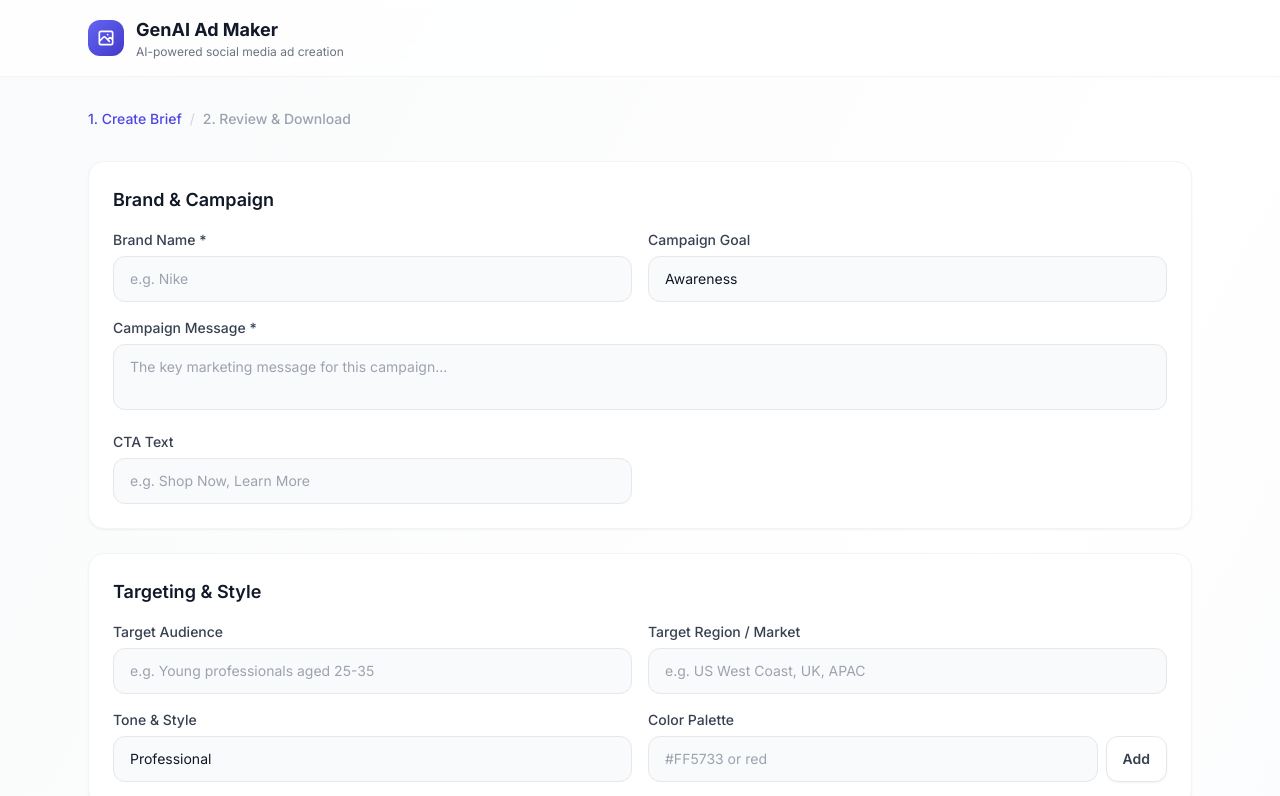
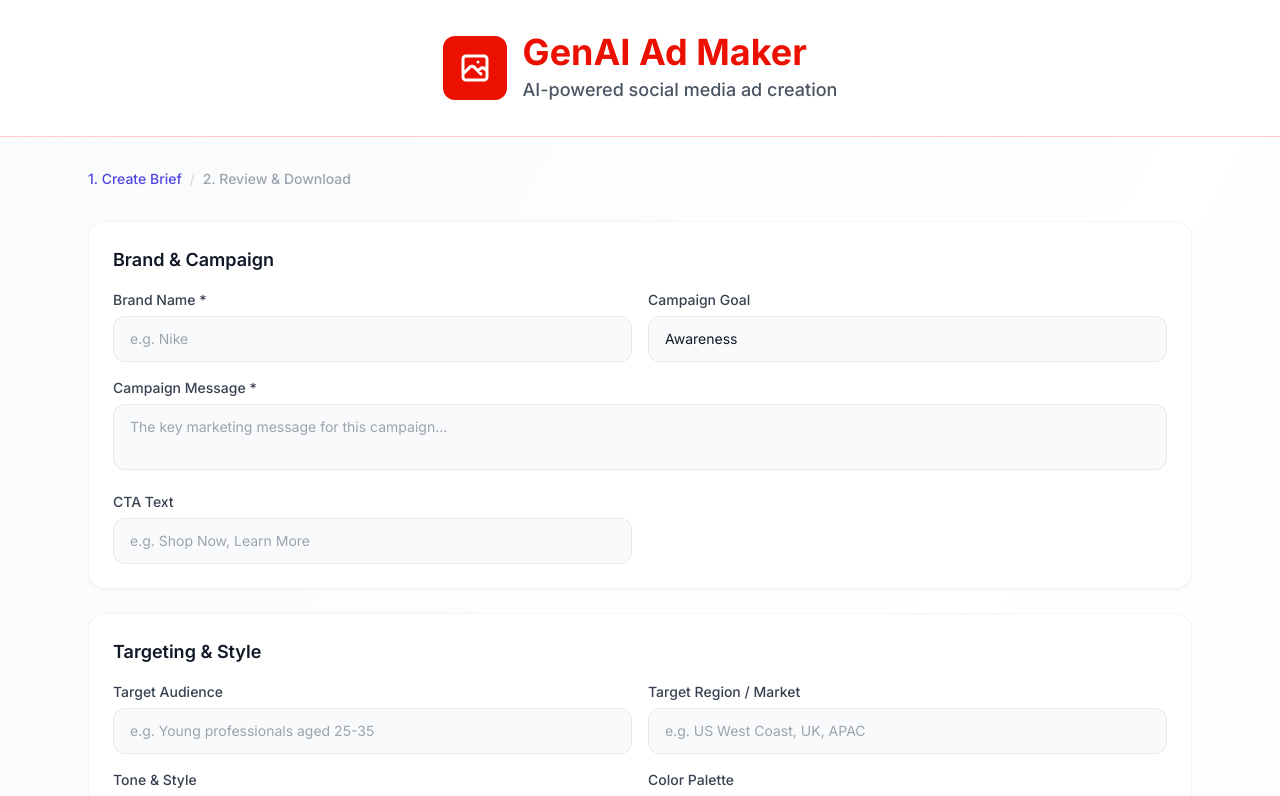
Before and after one commit to dan-kiss-dev-this/genai_ad_maker, a React (Vite) app in the folder client/: page / in a window 1280 px wide. Shown: the top 796 px of the page. Built offline with nearby package versions, Linux system fonts and the light colour scheme.

Commit message:
adjust header layout

```diff
--- a/client/src/components/Layout.tsx
+++ b/client/src/components/Layout.tsx
@@ -8,16 +8,16 @@ export default function Layout({ children }: LayoutProps) {
   return (
     <div className="min-h-screen bg-gradient-to-br from-gray-50 via-white to-brand-50/30">
       {/* Header */}
-      <header className="border-b border-gray-100 bg-white/80 backdrop-blur-sm sticky top-0 z-40">
-        <div className="max-w-6xl mx-auto px-6 py-4 flex items-center gap-3">
-          <div className="w-9 h-9 rounded-xl bg-gradient-to-br from-brand-500 to-brand-700 flex items-center justify-center">
-            <svg className="w-5 h-5 text-white" fill="none" viewBox="0 0 24 24" stroke="currentColor" strokeWidth={2}>
+      <header className="border-b border-red-200 bg-white sticky top-0 z-40">
+        <div className="max-w-6xl mx-auto px-6 py-8 flex items-center justify-center gap-4">
+          <div className="w-16 h-16 rounded-xl flex items-center justify-center" style={{ backgroundColor: '#ec1000' }}>
+            <svg className="w-9 h-9 text-white" fill="none" viewBox="0 0 24 24" stroke="currentColor" strokeWidth={2}>
               <path strokeLinecap="round" strokeLinejoin="round" d="M4 16l4.586-4.586a2 2 0 012.828 0L16 16m-2-2l1.586-1.586a2 2 0 012.828 0L20 14m-6-6h.01M6 20h12a2 2 0 002-2V6a2 2 0 00-2-2H6a2 2 0 00-2 2v12a2 2 0 002 2z" />
             </svg>
           </div>
           <div>
-            <h1 className="text-lg font-bold text-gray-900">GenAI Ad Maker</h1>
-            <p className="text-xs text-gray-500">AI-powered social media ad creation</p>
+            <h1 className="text-4xl font-extrabold" style={{ color: '#ec1000' }}>GenAI Ad Maker</h1>
+            <p className="text-lg font-medium text-gray-600 mt-1">AI-powered social media ad creation</p>
           </div>
         </div>
       </header>
```
